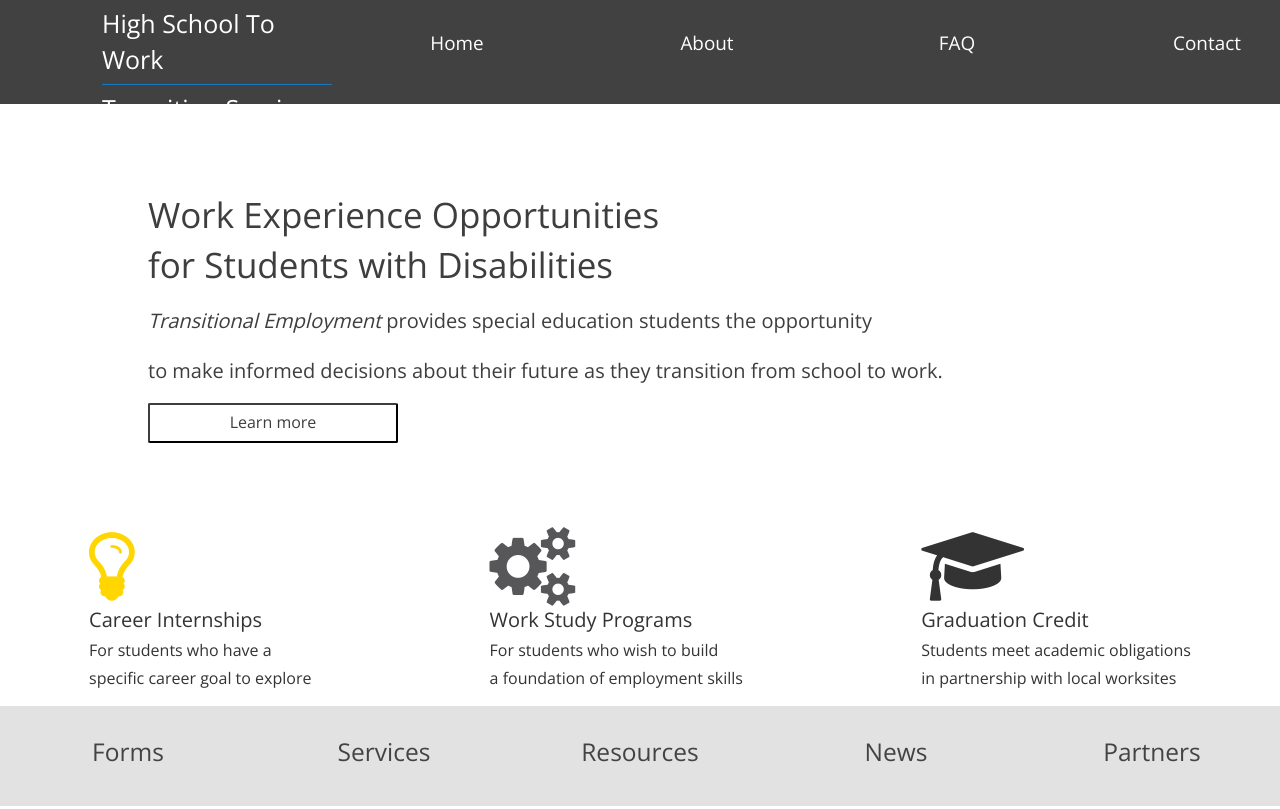
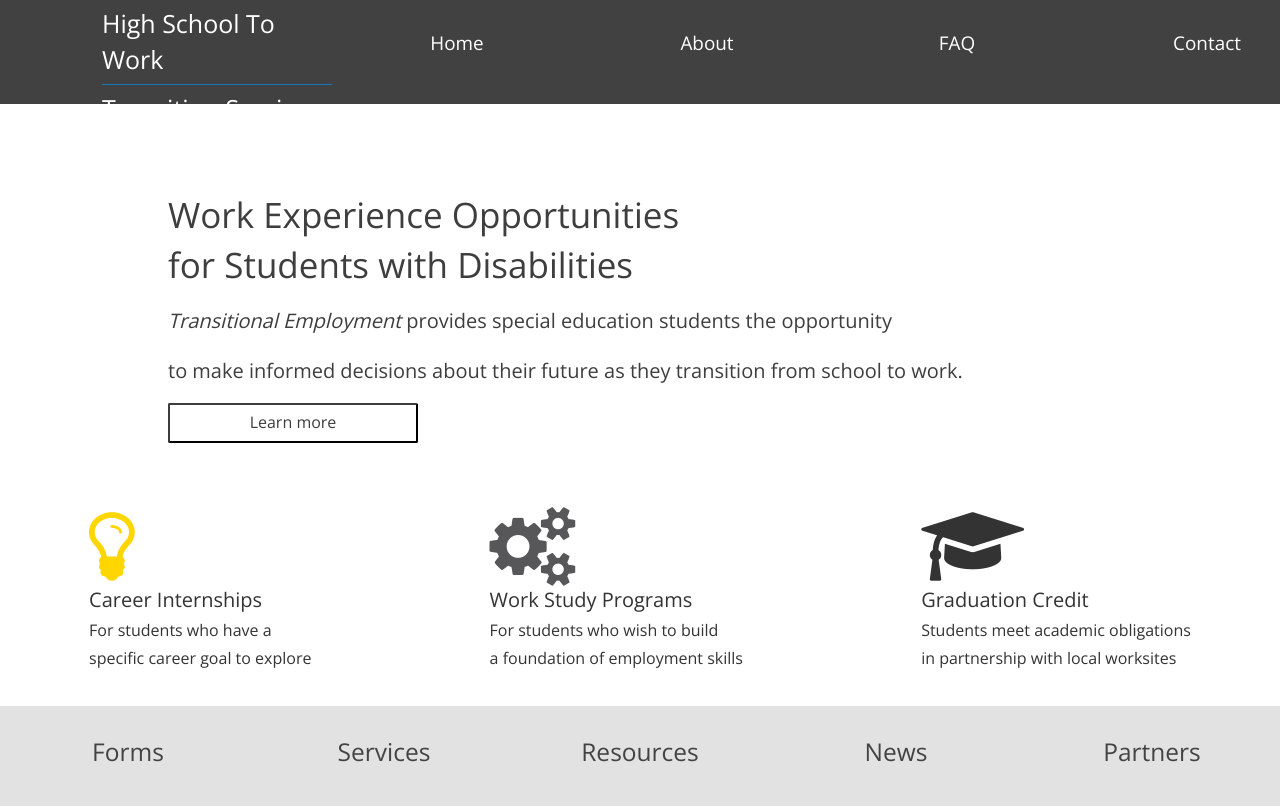
Before and after one commit to peazzoni1/hs_wk_svcs, a website: page index.html in a window 1280 px wide. Shown: the top 809 px of the page. Drawn offline with nearby package versions, Linux system fonts and the light colour scheme.

Commit message:
center main icons

```diff
--- a/main.css
+++ b/main.css
@@ -71,7 +71,7 @@ html, body {
 }
 #content {
   padding-top: 10px;
-  padding-left: 20px;
+  padding-left: 40px;
 }
 #button {
   height: 40px;
@@ -88,7 +88,7 @@ html, body {
 }
 
 .main-icon {
-  margin-top: -180px;
+  margin-top: -200px;
   z-index: 10;
   font-family: 'Open Sans', sans-serif;
   font-weight: 400;
```
